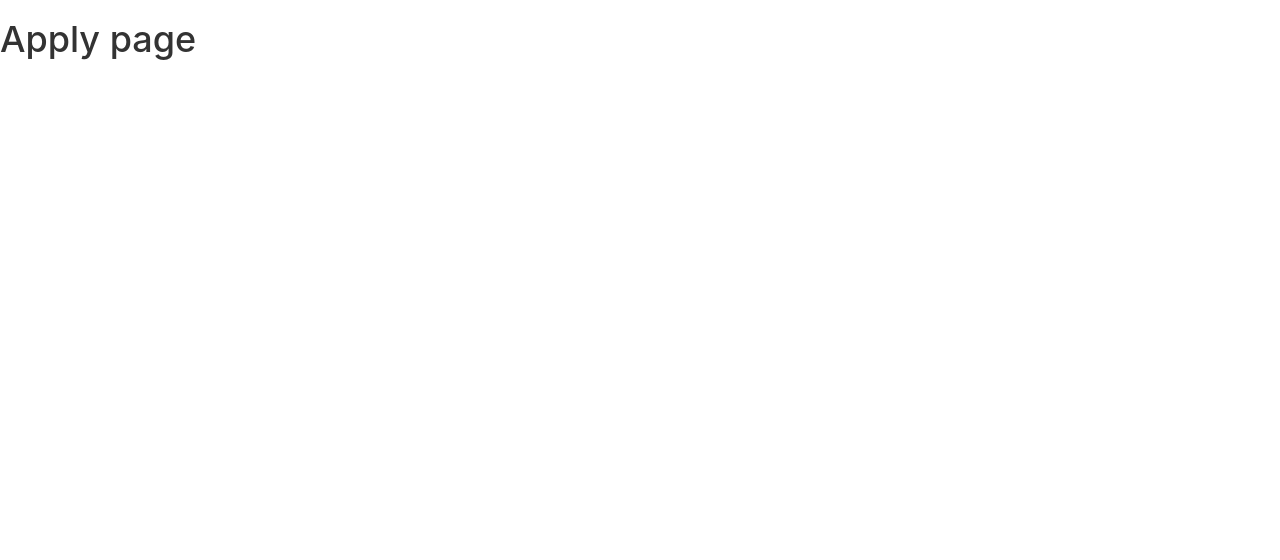
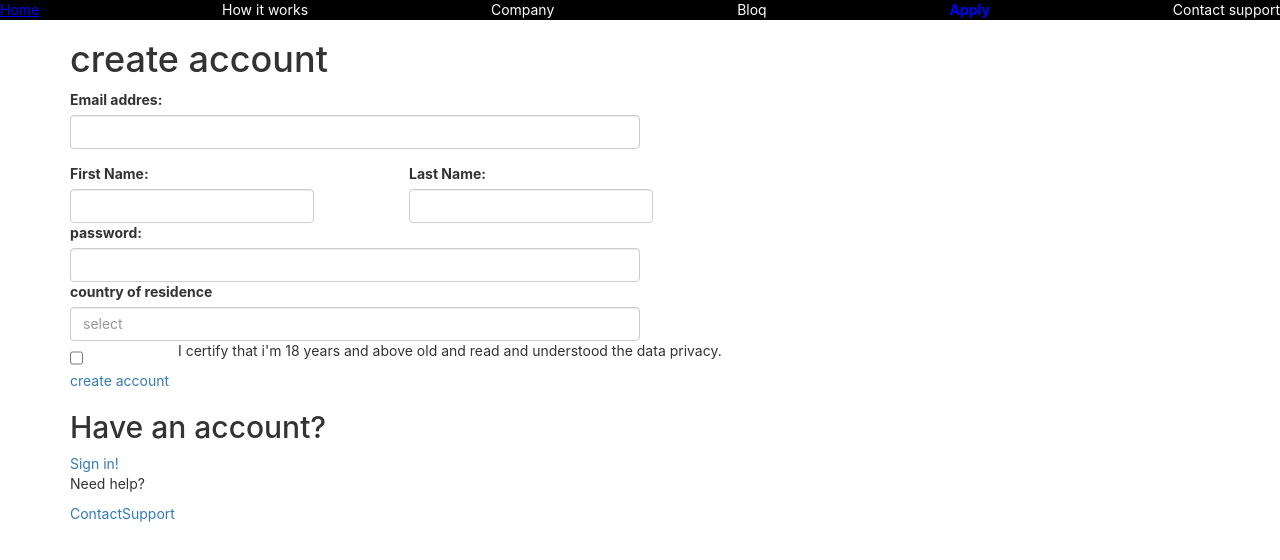
Before and after one commit to Jobwafula/riki-react, a React (Create React App) app: page /Apply in a window 1280 px wide. Shown: the top 560 px of the page. Built offline with nearby package versions, Linux system fonts and the light colour scheme.

Commit message:
images+account

```diff
--- a/src/App.js
+++ b/src/App.js
@@ -12,6 +12,7 @@ import Company from './pages/Company';
 import HowItWorks from './pages/HowItWorks';
 import Bloq from './pages/Bloq';
 import ContactSupport from './pages/ContactSupport';
+import Login from './pages/Login';
 
 
 function App() {
@@ -20,6 +21,7 @@ function App() {
     <Routes>
       <Route path='/' element={<Home />}></Route>
       <Route path='Apply' element={<Apply />}></Route>
+      <Route path='Login' element={<Login />}></Route>
       <Route path='Company' element={<Company />}></Route>
       <Route path='HowItWorks' element={<HowItWorks />}></Route>
       <Route path='Bloq' element={<Bloq />}></Route>
--- a/src/components/ApplyLogin.js
+++ b/src/components/ApplyLogin.js
@@ -1,4 +1,5 @@
 import React from 'react'
+import { NavLink } from 'react-router-dom'
 
 export default function ApplyLogin() {
 
@@ -20,8 +21,8 @@ export default function ApplyLogin() {
       </div>
       <div>
                  <div id="button-wrapper">
-                    <button id="apply" className="btn-lg  "><a href="./account.html">Apply</a></button>
-                    <button id="how-it-works" className="btn-lg  "><a>Login</a></button>
+                    <button id="apply" className="btn-lg  "><NavLink to='/Apply'>Apply</NavLink></button>
+                    <button id="how-it-works" className="btn-lg  "><NavLink to='/Login'>Login</NavLink></button>
                 </div>
       </div>
     </div>
--- a/src/components/Dataone.js
+++ b/src/components/Dataone.js
@@ -1,5 +1,6 @@
 import React from 'react'
 import data from './data'
+
 
 export default function Dataone() {
 
@@ -34,7 +35,7 @@ export default function Dataone() {
 
     const arrayelement = data.map( (item)=>(
         <div style={styles.item} key={item.id}>
-            <img src={process.env.PUBLIC_URL+`images`+item.img} alt=''/>
+            <img src={item.img} alt=''/>
             <h2 style={styles.title}>{item.title}</h2>
             <p style={styles.text}>{item.text}</p>
         </div>
--- a/src/components/Join.js
+++ b/src/components/Join.js
@@ -1,25 +1,35 @@
-import React from 'react'
+import React from 'react';
+import { NavLink } from 'react-router-dom';
 
 import appen from '../images/Appen-Connect-Flower.png'
 
 export default function Join() {
+
+  const styles={
+    htext:{
+      fontSize:'6rem'
+    }
+  }
   return (
     <div >
-      <div className='row'>
-      <div class="col-sm-6 col-md-6  ">
-                <h1>Join Our Global</h1>
+      <div className=' row'>
+      <div className=" col-sm-6 col-md-6  ">
+                <div className='container'>
+                     <h1 style={styles.htext}>Join Our Global</h1>
 
 
-                <h1 >community</h1>
-                <h1>
-                    <small>Over one million people who embrace flexible work</small>
-                </h1>
+                      <h1 style={styles.htext}>community</h1>
+                      <h1>
+                          <small>Over one million people who embrace flexible work</small>
+                      </h1>
+
+                </div>
 
 
 
-                <div id="button-wrapper">
-                    <button id="apply" className="btn-lg  "><a href="./account.html">Apply Now</a></button>
-                    <button id="how-it-works" className="btn-lg  "><a>How it Works</a></button>
+                <div className='container' id="button-wrapper">
+                    <button id="apply" className="btn-lg "><NavLink to='/Apply'>Apply Now</NavLink></button>
+                    <button id="how-it-works" className="btn-lg  "><NavLink to='/HowItWorks'>How it works</NavLink></button>
                 </div>
             </div>
             <div className="col-sm-6  col-md-6  appen-flower ">
--- a/src/components/data.js
+++ b/src/components/data.js
@@ -1,24 +1,24 @@
  const data =  [
     {   id:1,
-        img:"Fair-Flexible-Work.png",
+        img:process.env.PUBLIC_URL+'/images/Fair-Flexible-Work.png',
         title:"fair,flexible work",
         text:"Manage your work-life balance with flexible, part-time work from the comfort of your home, while working on interesting projects with competitive pay."
     },
     {
         id:2,
-        img:"Shape-the-World.png",
+        img:process.env.PUBLIC_URL+'/images/Shape-the-World.png',
         title:"work for everyone",
         text:"With numerous projects available at all times, you can choose to work on a diverse set of tasks, like reviewing ads, search results, and map points, labeling images and video for self-driving cars, transcribing audio clips for voice assistants, translating text snippets, and more."
     },
     {
         id:3,
-        img:"Work-for-Everyone.png",
+        img:process.env.PUBLIC_URL+'/images/Work-for-Everyone.png',
         title:"shape the world",
         text:"Join our crowd and represent your local communities interests and culture, and label or collect data to train artificial intelligence (AI) that works for everyone. Chances are your friends and family might be using the very AI you helped train."
     },
     {
         id:4,
-        img:"Work-With-the-Best.png",
+        img:process.env.PUBLIC_URL+'/images/Work-With-the-Best.png',
         title:"Work with the best",
         text:"Our experience spans more than 20 years working with global companies across technology, finance, automotive, healthcare, government, retail, and other industries."
     }
--- a/src/pages/Apply.js
+++ b/src/pages/Apply.js
@@ -1,9 +1,103 @@
 import React from 'react'
+import {NavLink} from 'react-router-dom'
+export default function Apply() {
 
-export default function Apply() {
+
+
+  const NavLinkStyles = ({isActive}) =>{
+    return {
+      fontWeight:isActive? 'bold':'normal',
+       textDecoration:isActive? 'none':'normal',
+       color:isActive?'blue':'white'
+    }
+
+  }
+
+  const styles = {
+    formcontainer:{
+      display:'block'
+    },
+    names:{
+      display:'flex',
+      gap:'95px'
+    },
+    labeltext:{
+      fontWeight:'light'
+    },
+    width:{
+      width:'50%'
+    }
+
+  }
   return (
     <div>
-      <h1>Apply page</h1>
+
+      <div>
+      <div style={{backgroundColor:'black'}} id='footer-links'>
+            <NavLink to='/'>Home</NavLink>
+
+            <NavLink style={NavLinkStyles} to='/HowItWorks' >How it works</NavLink>
+            <NavLink style={NavLinkStyles} to='/Company'>Company</NavLink>
+            <NavLink style={NavLinkStyles} to='/Bloq'>Bloq</NavLink>
+            <NavLink style={NavLinkStyles} to='/Apply'>Apply</NavLink>
+            <NavLink style={NavLinkStyles} to='/ContactSupport'>Contact support</NavLink>
+
+          </div>
+      </div>
+      <div className='container'>
+      <h1 style={styles.labeltext}>create account</h1>
+      <form style={styles.formcontainer}>
+
+        <div className='form-group'>
+            <label>Email addres:</label>
+                <input style={styles.width} className='form-control' type='text'/>
+
+        </div>
+        <div style={styles.names}>
+            <div >
+                <label style={styles.labeltext}>First Name:</label>
+                    <input className='form-control' type='text'/>
+
+            </div>
+
+            <div>
+                <label style={styles.labeltext}>Last Name: </label>
+                    <input className='form-control' type='text'/>
+
+            </div>
+
+        </div>
+
+
+        <div>
+            <label style={styles.labeltext}>password:</label>
+                <input style={styles.width} className='form-control' type='password'/>
+
+        </div>
+        <div>
+          <label style={styles.labeltext}>country of residence</label>
+          <input style={styles.width} className='form-control' placeholder='select' />
+
+        </div>
+        <div style={styles.names}>
+          <input type='checkbox'/>
+          <p className='text-center'>I certify that i'm 18 years and above old and read and understood the data privacy.  </p>
+        </div>
+      </form>
+      <div>
+        <NavLink to='/Apply'>create account</NavLink>
+        <h2>Have an account?</h2>
+        <NavLink>Sign in!</NavLink>
+      </div>
+      <div>
+        <p>Need help?</p>
+        <NavLink to='/ContactSupport'>ContactSupport</NavLink>
+      </div>
+      </div>
+
+
+
+
     </div>
   )
 }
--- a/src/pages/Login.js
+++ b/src/pages/Login.js
@@ -0,0 +1,9 @@
+import React from 'react'
+
+export default function Login() {
+  return (
+    <div>
+      <h1>login page</h1>
+    </div>
+  )
+}
```
